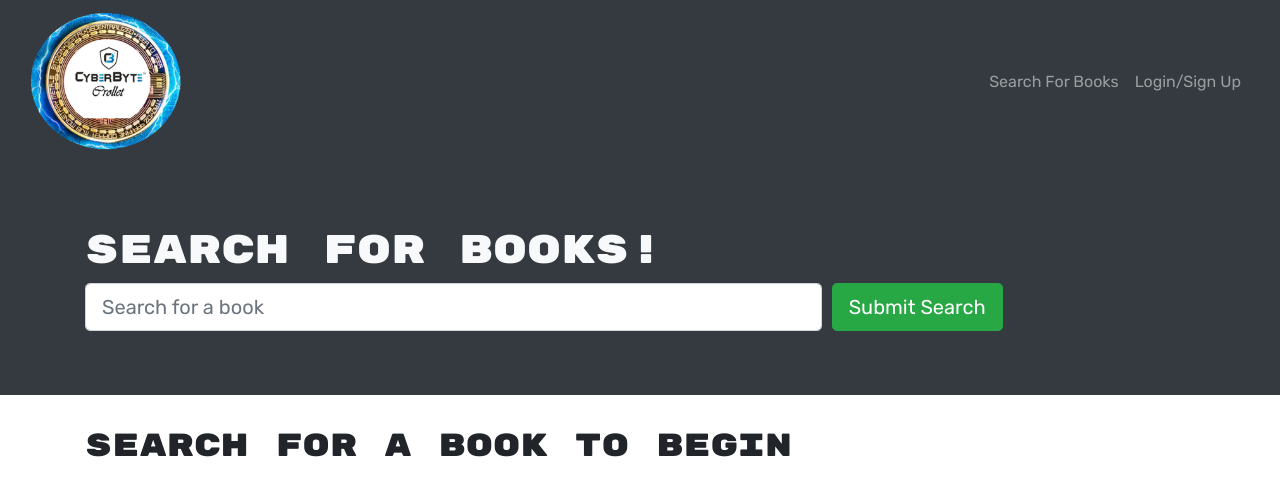
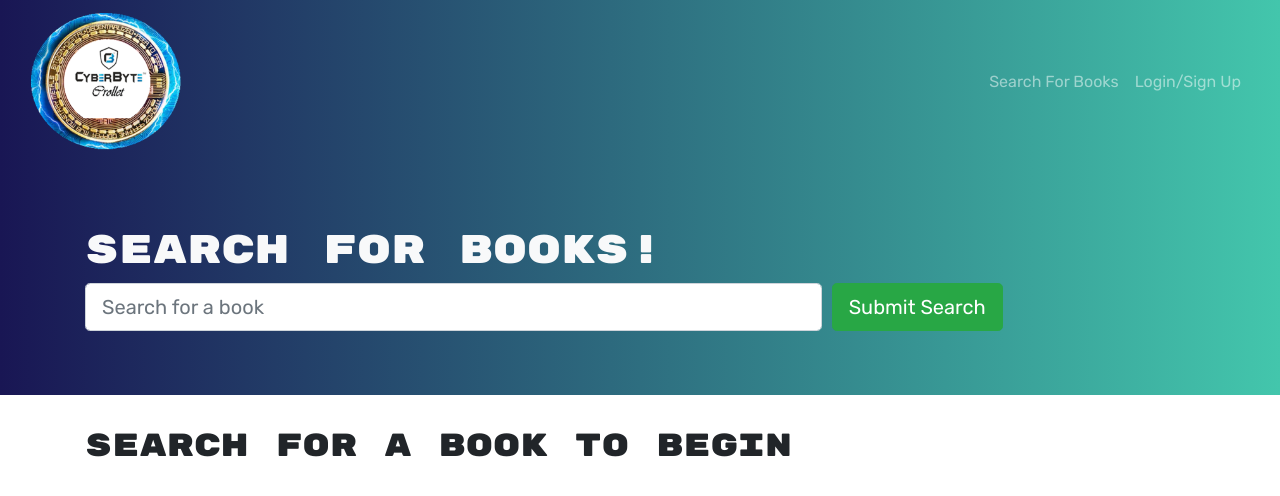
Before and after one commit to dparmar32/cyberByte_Crollet, a React (Create React App) app in the folder client/: page / in a window 1280 px wide. Shown: the top 496 px of the page. Built offline with nearby package versions, Linux system fonts and the light colour scheme.

Commit message:
Gradient color for the project

```diff
--- a/client/public/index.html
+++ b/client/public/index.html
@@ -26,7 +26,7 @@
     rel="stylesheet">
 
 
-  <title>Google Book Search</title>
+  <title>Cyber Byte Crollet</title>
 </head>
 
 <body>
--- a/client/src/components/Navbar.js
+++ b/client/src/components/Navbar.js
@@ -14,7 +14,7 @@ const AppNavbar = () => {
 
   return (
     <>
-      <Navbar bg='dark' variant='dark' expand='lg'>
+      <Navbar  className="gradient" bg='dark' variant='dark' expand='lg'>
         <Container fluid>
           <Navbar.Brand as={Link} to='/'><img src={Logo}  width="150" alt="logo"/>
           </Navbar.Brand>
--- a/client/src/index.css
+++ b/client/src/index.css
@@ -15,3 +15,18 @@ h6 {
   font-weight: 300;
   font-style: italic;
 }
+
+.gradient  {
+
+
+  background: #43C6AC;  /* fallback for old browsers */
+  background: -webkit-linear-gradient(to right, #191654, #43C6AC);  /* Chrome 10-25, Safari 5.1-6 */
+  background: linear-gradient(to right, #191654, #43C6AC); /* W3C, IE 10+/ Edge, Firefox 16+, Chrome 26+, Opera 12+, Safari 7+ */
+
+}
+
+
+.fluid {
+  background-image: linear-gradient(-60deg, #16a085 0%, #f4d03f 100%);
+
+}
--- a/client/src/pages/SavedBooks.js
+++ b/client/src/pages/SavedBooks.js
@@ -47,7 +47,7 @@ const SavedBooks = () => {
 
   return (
     <>
-      <Jumbotron fluid className="text-light bg-dark">
+      <Jumbotron fluid className="gradient text-light">
         <Container>
           <h1>Viewing {userData.username}'s books!</h1>
         </Container>
--- a/client/src/pages/SearchBooks.js
+++ b/client/src/pages/SearchBooks.js
@@ -90,7 +90,7 @@ const SearchBooks = () => {
   };
   return (
     <>
-      <Jumbotron fluid className="text-light bg-dark">
+      <Jumbotron fluid className="gradient text-light">
         <Container>
           <h1>Search for Books!</h1>
           <Form onSubmit={handleFormSubmit}>
```
